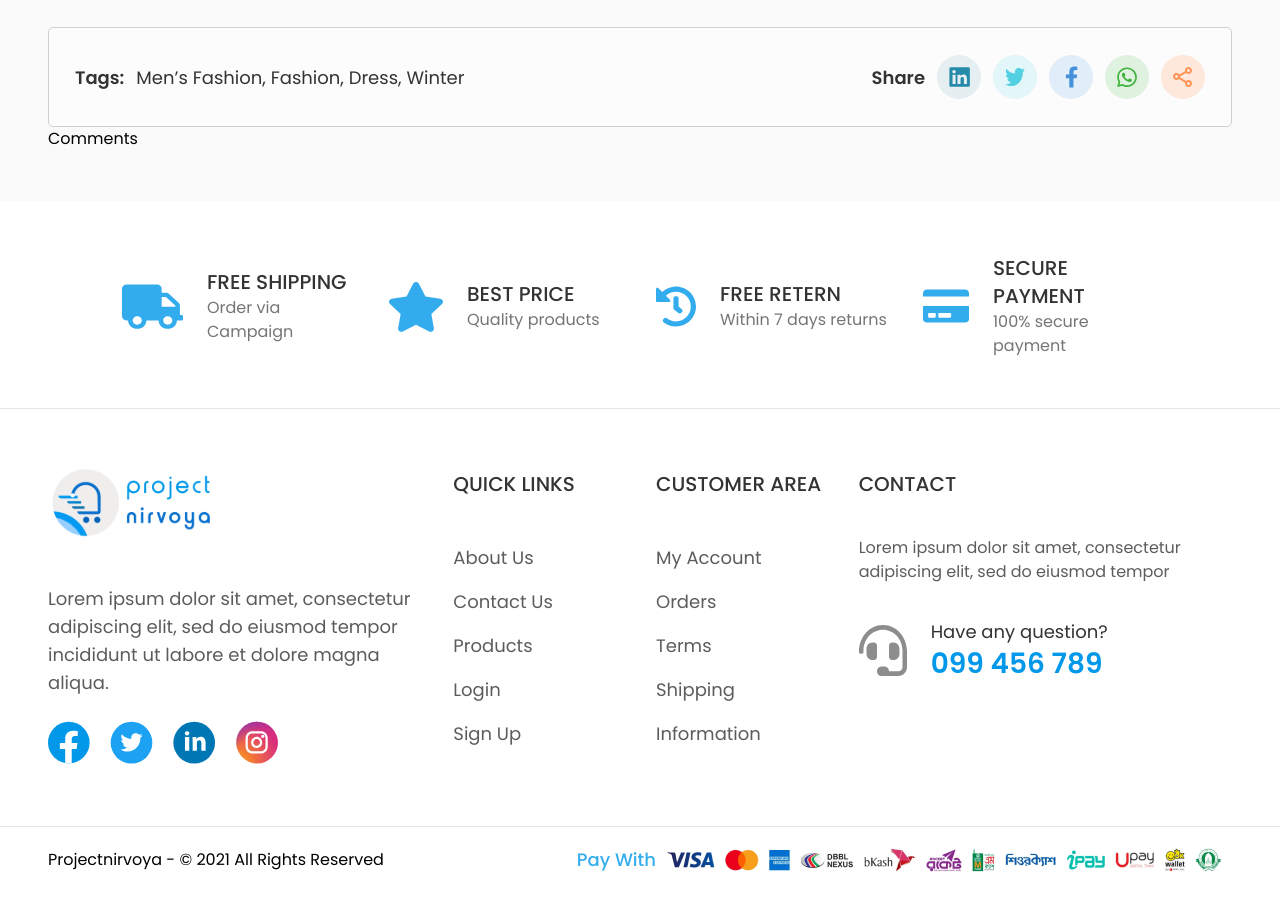
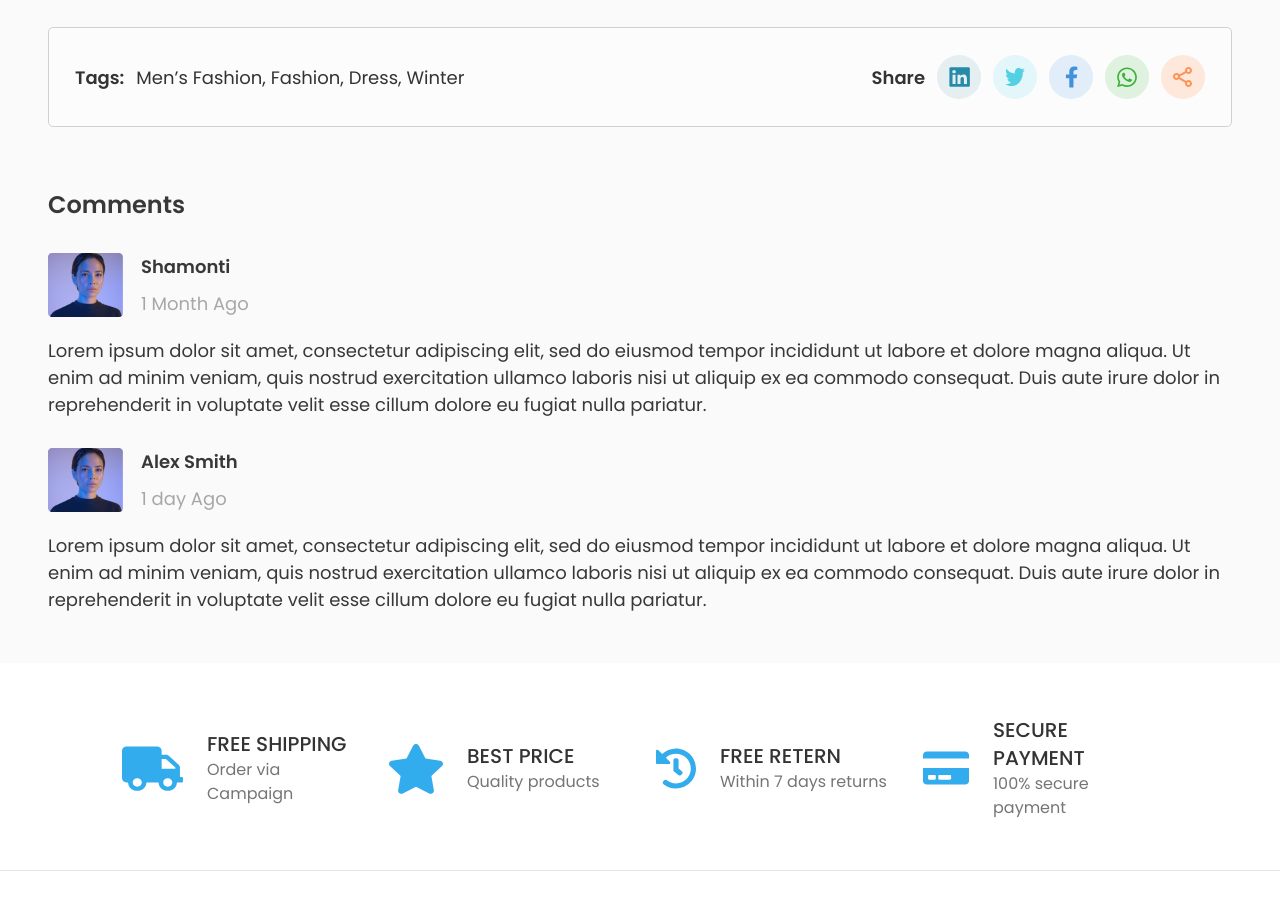
Before and after one commit to nursoftwarebd/glamcart-e-commerce, a Next.js app: page /blog-details in a window 1280 px wide. Shown: the part 1880-2791 px from the top of the page. Built offline with nearby package versions, Linux system fonts and the light colour scheme.

Commit message:
comments section done

```diff
--- a/src/components/screen/BlogDetails/Comments.jsx
+++ b/src/components/screen/BlogDetails/Comments.jsx
@@ -1,5 +1,37 @@
+import { commentsData } from "@/data/commentsData";
+import Image from "next/image";
+import customer from "../../../assets/images/blogDetails/comments.png";
+
 const Comments = () => {
-  return <div>Comments</div>;
+  return (
+    <div className="pt-15">
+      <h4 className="text-2xl text-blackSec font-semibold leading-9">
+        Comments
+      </h4>
+      <div className="pt-7.5 space-y-[30px]">
+        {commentsData.map((commentsData) => {
+          return (
+            <div key={commentsData.id} className="">
+              <div className="flex gap-[18px]">
+                <Image src={customer} alt="customer" />
+                <div className="flex flex-col justify-between">
+                  <h5 className="text-lg text-blackSec font-semibold leading-[27px]">
+                    {commentsData.name}
+                  </h5>
+                  <p className="text-lg text-oldGray leading-[27px]">
+                    {commentsData.date}
+                  </p>
+                </div>
+              </div>
+              <p className="pt-5 text-lg text-blackSec leading-[27px]">
+                {commentsData.description}
+              </p>
+            </div>
+          );
+        })}
+      </div>
+    </div>
+  );
 };
 
 export default Comments;
```
